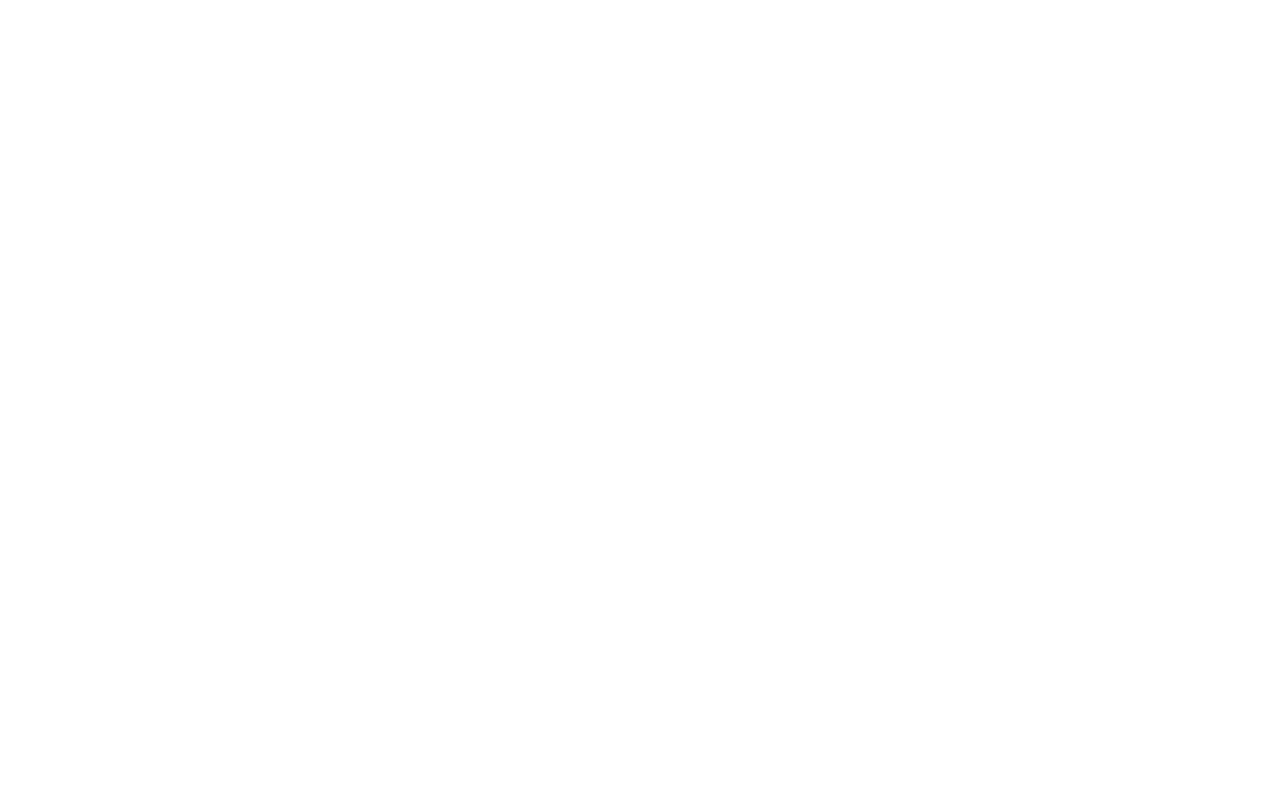
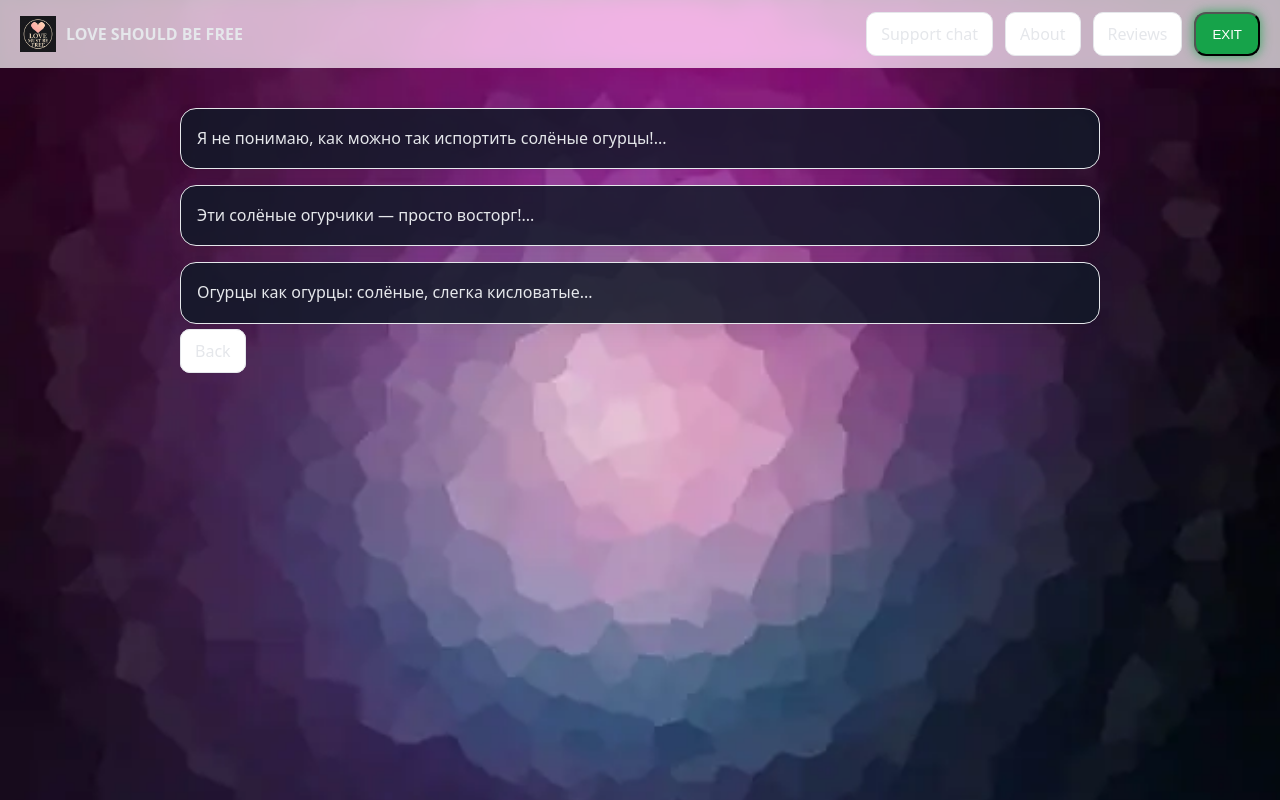
Before and after one commit to Jorgor-prog/love-should-be-free, a Next.js app: page / in a window 1280 px wide. Before the commit this address had no page. Built offline with nearby package versions, Linux system fonts and the light colour scheme.

Commit message:
Update page.tsx

```diff
--- a/app/page.tsx
+++ b/app/page.tsx
@@ -1,2 +1,33 @@
-import { redirect } from 'next/navigation';
-export default function Home() { redirect('/login'); }
+'use client';
+import UserNav from '@/components/UserNav';
+
+export default function Reviews(){
+  const items = [
+    "Я не понимаю, как можно так испортить солёные огурцы!...",
+    "Эти солёные огурчики — просто восторг!...",
+    "Огурцы как огурцы: солёные, слегка кисловатые..."
+  ];
+  return (
+    <div style={{
+      minHeight:'100vh',
+      backgroundImage:'url(/images/Background_2.webp)',
+      backgroundSize:'cover',
+      backgroundPosition:'center',
+      color:'#e5e7eb'
+    }}>
+      <UserNav/>
+      <div style={{maxWidth:920, margin:'40px auto'}}>
+        <div style={{display:'grid', gap:16}}>
+          {items.map((re,idx)=> (
+            <div key={idx} className="panel" style={{background:'rgba(17,24,39,.85)'}}>
+              <p style={{margin:0,lineHeight:1.7}}>{re}</p>
+            </div>
+          ))}
+        </div>
+        <div style={{marginTop:16}}>
+          <a className="btn" href="/dashboard">Back</a>
+        </div>
+      </div>
+    </div>
+  );
+}
```
